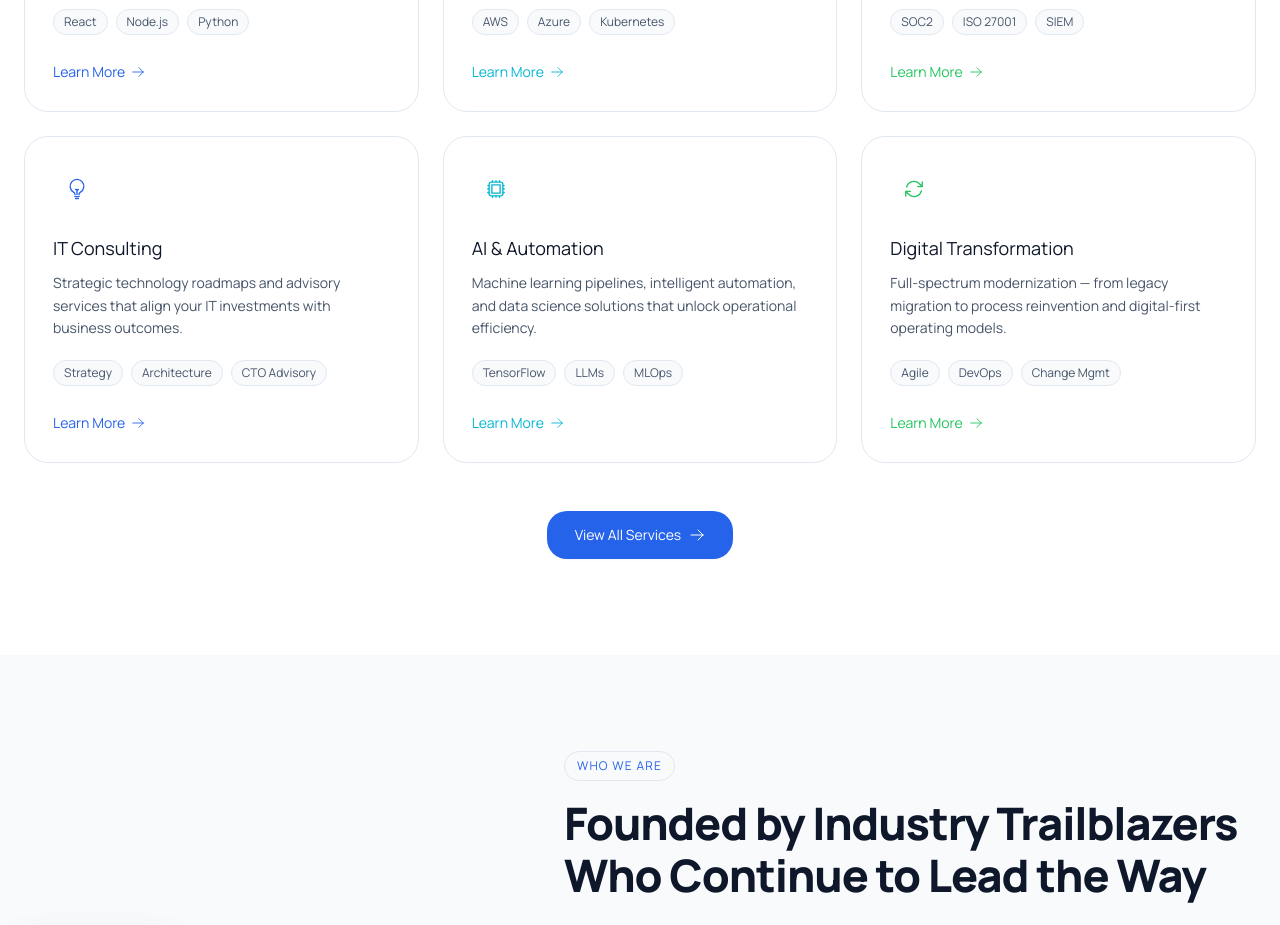
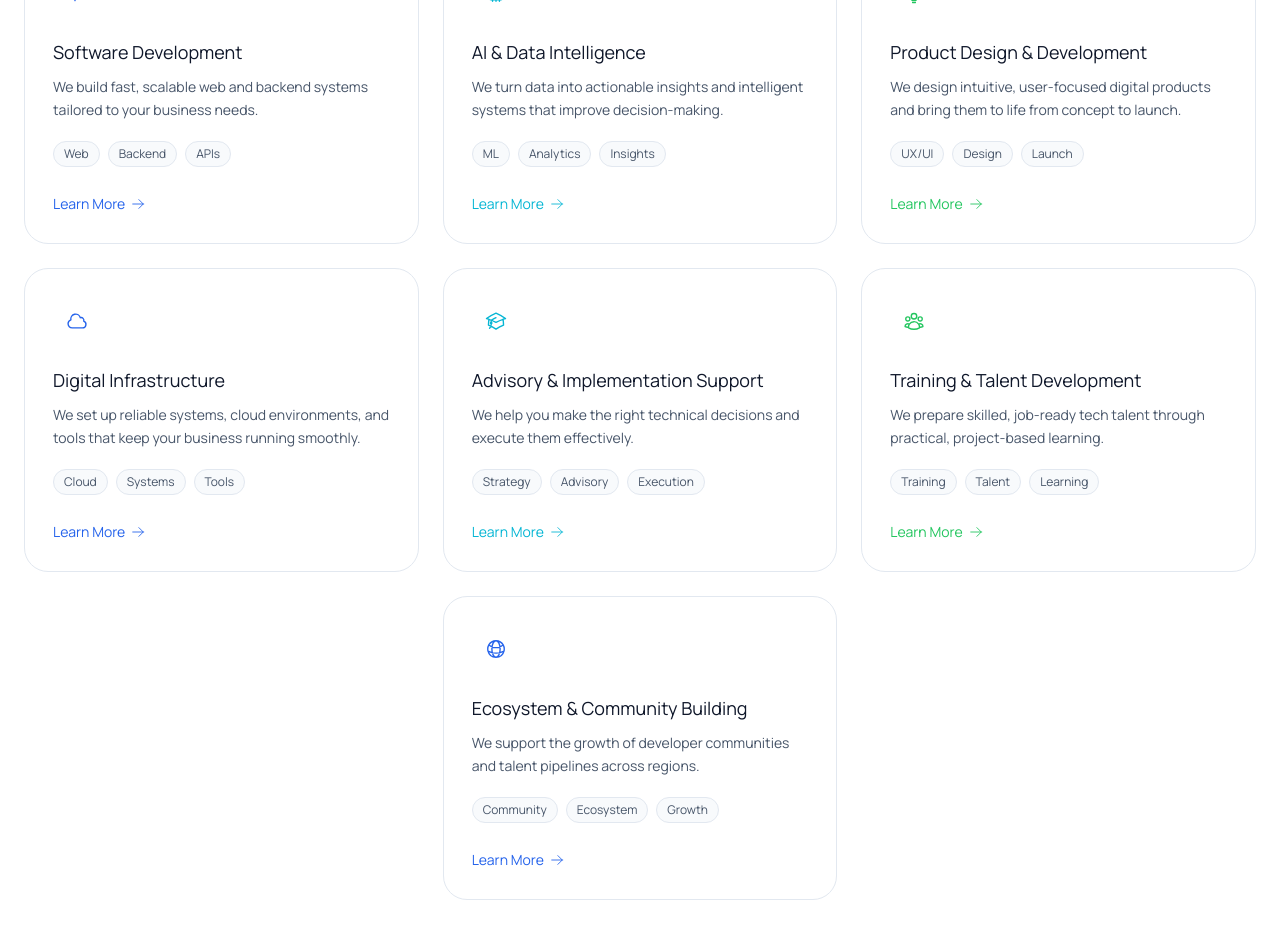
Before and after one commit to callistus11/tweenn, a Next.js app: page / in a window 1280 px wide. Shown: the part 1740-2665 px from the top of the page. Built offline with nearby package versions, Linux system fonts and the light colour scheme; no server answers.

Commit message:
Restore project after repository corruption

```diff
--- a/src/app/about/page.tsx
+++ b/src/app/about/page.tsx
@@ -2,9 +2,7 @@ import React from 'react';
 import Header from '@/components/Header';
 import Footer from '@/components/Footer';
 import AboutHero from '@/app/about/components/AboutHero';
-import MissionVision from '@/app/about/components/MissionVision';
 import ValuesSection from '@/app/components/ValuesSection';
-import TeamSection from '@/app/components/TeamSection';
 import StatsSection from '@/app/components/StatsSection';
 
 export const metadata = {
@@ -18,9 +16,7 @@ export default function AboutPage() {
       <Header />
       <AboutHero />
       <StatsSection />
-      <MissionVision />
       <ValuesSection />
-      <TeamSection />
       <Footer />
     </main>
   );
--- a/src/app/components/AboutSection.tsx
+++ b/src/app/components/AboutSection.tsx
@@ -89,10 +89,19 @@ export default function AboutSection() {
                 Who We Are
               </span>
               <h2 className="text-section-title text-foreground mb-5">
-                Founded by Industry Trailblazers Who Continue to Lead the Way
+                Tween Technologies
               </h2>
               <p className="text-muted-foreground text-lg leading-relaxed mb-8">
-                We&apos;re a staff of smart, friendly professionals dedicated to anticipating your needs and making your life easier. Built on deep expertise and a commitment to transparency, we partner with organizations to engineer technology that drives measurable results.
+                Tween Technologies is a technology company focused on building practical, high-impact digital solutions for modern businesses. We work at the intersection of software development, data, and product design to turn ideas into systems that deliver real results.
+              </p>
+              <p className="text-muted-foreground text-lg leading-relaxed mb-8">
+                Our approach is simple: build what works, keep it scalable, and make it useful. Every product we create is grounded in real-world needs, not just technical ambition.
+              </p>
+              <p className="text-muted-foreground text-lg leading-relaxed mb-8">
+                What sets us apart is how we think long-term. Alongside building products, we are actively developing a growing network of trained engineers and problem-solvers through our ecosystem. This allows us to deliver not just solutions, but the people and capability to sustain them.
+              </p>
+              <p className="text-muted-foreground text-lg leading-relaxed mb-8">
+                We are not just service providers. We are builders, partners, and enablers of growth.
               </p>
             </div>
 
--- a/src/app/components/ServicesSection.tsx
+++ b/src/app/components/ServicesSection.tsx
@@ -8,56 +8,65 @@ const services = [
   {
     icon: 'CodeBracketIcon',
     title: 'Software Development',
-    description: 'Custom enterprise applications, APIs, and platforms built with modern stacks that scale with your business.',
-    tags: ['React', 'Node.js', 'Python'],
-    color: 'text-primary',
-    bg: 'bg-primary/6',
-    border: 'group-hover:border-primary/30',
-  },
-  {
-    icon: 'CloudIcon',
-    title: 'Cloud Solutions',
-    description: 'Cloud migration, architecture design, and managed services on AWS, Azure, and GCP for resilient infrastructure.',
-    tags: ['AWS', 'Azure', 'Kubernetes'],
-    color: 'text-accent',
-    bg: 'bg-accent/6',
-    border: 'group-hover:border-accent/30',
-  },
-  {
-    icon: 'ShieldCheckIcon',
-    title: 'Cybersecurity',
-    description: 'End-to-end security assessments, zero-trust architecture, and compliance frameworks to protect your assets.',
-    tags: ['SOC2', 'ISO 27001', 'SIEM'],
-    color: 'text-success',
-    bg: 'bg-success/6',
-    border: 'group-hover:border-success/30',
-  },
-  {
-    icon: 'LightBulbIcon',
-    title: 'IT Consulting',
-    description: 'Strategic technology roadmaps and advisory services that align your IT investments with business outcomes.',
-    tags: ['Strategy', 'Architecture', 'CTO Advisory'],
+    description: 'We build fast, scalable web and backend systems tailored to your business needs.',
+    tags: ['Web', 'Backend', 'APIs'],
     color: 'text-primary',
     bg: 'bg-primary/6',
     border: 'group-hover:border-primary/30',
   },
   {
     icon: 'CpuChipIcon',
-    title: 'AI & Automation',
-    description: 'Machine learning pipelines, intelligent automation, and data science solutions that unlock operational efficiency.',
-    tags: ['TensorFlow', 'LLMs', 'MLOps'],
+    title: 'AI & Data Intelligence',
+    description: 'We turn data into actionable insights and intelligent systems that improve decision-making.',
+    tags: ['ML', 'Analytics', 'Insights'],
     color: 'text-accent',
     bg: 'bg-accent/6',
     border: 'group-hover:border-accent/30',
   },
   {
-    icon: 'ArrowPathIcon',
-    title: 'Digital Transformation',
-    description: 'Full-spectrum modernization — from legacy migration to process reinvention and digital-first operating models.',
-    tags: ['Agile', 'DevOps', 'Change Mgmt'],
+    icon: 'LightBulbIcon',
+    title: 'Product Design & Development',
+    description: 'We design intuitive, user-focused digital products and bring them to life from concept to launch.',
+    tags: ['UX/UI', 'Design', 'Launch'],
     color: 'text-success',
     bg: 'bg-success/6',
     border: 'group-hover:border-success/30',
+  },
+  {
+    icon: 'CloudIcon',
+    title: 'Digital Infrastructure',
+    description: 'We set up reliable systems, cloud environments, and tools that keep your business running smoothly.',
+    tags: ['Cloud', 'Systems', 'Tools'],
+    color: 'text-primary',
+    bg: 'bg-primary/6',
+    border: 'group-hover:border-primary/30',
+  },
+  {
+    icon: 'AcademicCapIcon',
+    title: 'Advisory & Implementation Support',
+    description: 'We help you make the right technical decisions and execute them effectively.',
+    tags: ['Strategy', 'Advisory', 'Execution'],
+    color: 'text-accent',
+    bg: 'bg-accent/6',
+    border: 'group-hover:border-accent/30',
+  },
+  {
+    icon: 'UserGroupIcon',
+    title: 'Training & Talent Development',
+    description: 'We prepare skilled, job-ready tech talent through practical, project-based learning.',
+    tags: ['Training', 'Talent', 'Learning'],
+    color: 'text-success',
+    bg: 'bg-success/6',
+    border: 'group-hover:border-success/30',
+  },
+  {
+    icon: 'GlobeAltIcon',
+    title: 'Ecosystem & Community Building',
+    description: 'We support the growth of developer communities and talent pipelines across regions.',
+    tags: ['Community', 'Ecosystem', 'Growth'],
+    color: 'text-primary',
+    bg: 'bg-primary/6',
+    border: 'group-hover:border-primary/30',
   },
 ];
 
@@ -90,22 +99,21 @@ export default function ServicesSection() {
             What We Do
           </span>
           <h2 className="text-section-title text-foreground mb-5">
-            Covering the Full Spectrum of Global Technology Services
+            We work with businesses to design, build, and scale technology that solves real problems and creates measurable impact.
           </h2>
           <p className="text-muted-foreground text-lg leading-relaxed">
             From strategy to execution, we deliver end-to-end technology solutions that transform how businesses operate and compete.
           </p>
         </div>
 
-        {/* Grid — 6 cards, 3-col */}
+        {/* Grid — 7 cards, mixed layout */}
         <div className="grid grid-cols-1 md:grid-cols-2 lg:grid-cols-3 gap-6">
-          {/* Row 1: [col-1: Software Dev] [col-2: Cloud] [col-3: Cybersecurity] */}
-          {/* Row 2: [col-1: IT Consulting] [col-2: AI & Automation] [col-3: Digital Transformation] */}
+          {/* First 6 in 3x2 grid, last 1 centered */}
           {services.map((service, i) => (
             <div
               key={service.title}
+              className={`${i === 6 ? 'lg:col-start-2' : ''} reveal-hidden group bg-card border border-border rounded-2xl p-7 service-card-hover cursor-pointer ${service.border} transition-all duration-300 stagger-${i + 1}`}
               ref={(el) => { cardRefs.current[i] = el; }}
-              className={`reveal-hidden group bg-card border border-border rounded-2xl p-7 service-card-hover cursor-pointer ${service.border} transition-all duration-300 stagger-${i + 1}`}
             >
               <div className={`w-12 h-12 rounded-xl ${service.bg} flex items-center justify-center mb-6 group-hover:scale-110 transition-transform duration-300`}>
                 <Icon name={service.icon as any} size={22} className={service.color} />
--- a/src/app/page.tsx
+++ b/src/app/page.tsx
@@ -7,7 +7,6 @@ import ServicesSection from '@/app/components/ServicesSection';
 import AboutSection from '@/app/components/AboutSection';
 import TestimonialsSection from '@/app/components/TestimonialsSection';
 import InsightsSection from '@/app/components/InsightsSection';
-import TechStack from '@/app/components/TechStack';
 
 export default function HomePage() {
   return (
@@ -18,7 +17,6 @@ export default function HomePage() {
       <ServicesSection />
       <AboutSection />
       <TestimonialsSection />
-      <TechStack />
       <InsightsSection />
       <Footer />
     </main>
--- a/src/components/Footer.tsx
+++ b/src/components/Footer.tsx
@@ -19,7 +19,6 @@ const footerLinks = {
     { label: 'IT Consulting', href: '/services' },
   ],
   resources: [
-    { label: 'Industries', href: '/industries' },
     { label: 'FAQ', href: '/contact#faq' },
     { label: 'Terms & Conditions', href: '/terms' },
     { label: 'Privacy Policy', href: '/privacy' },
```
Also changed, not shown: src/app/components/HeroSection.tsx (+13 -5 lines), src/components/Header.tsx (+6 -11 lines).
